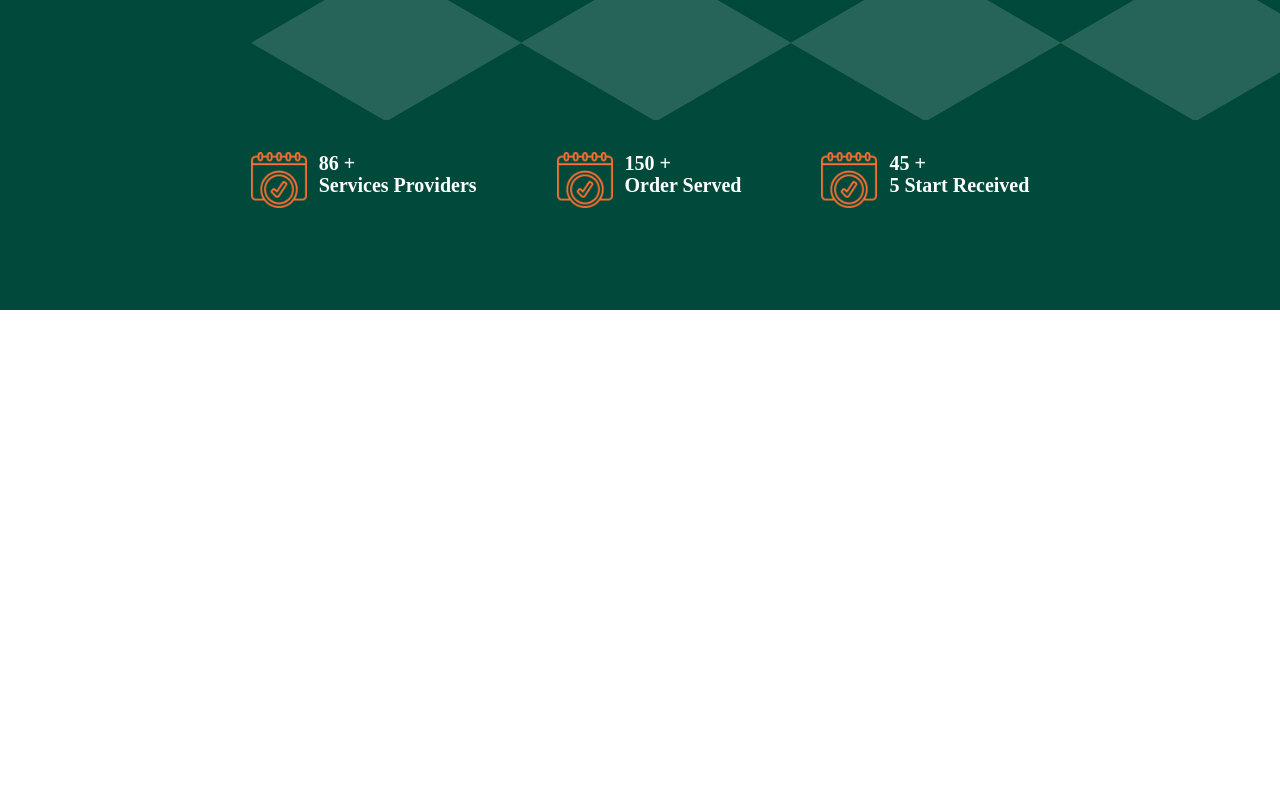
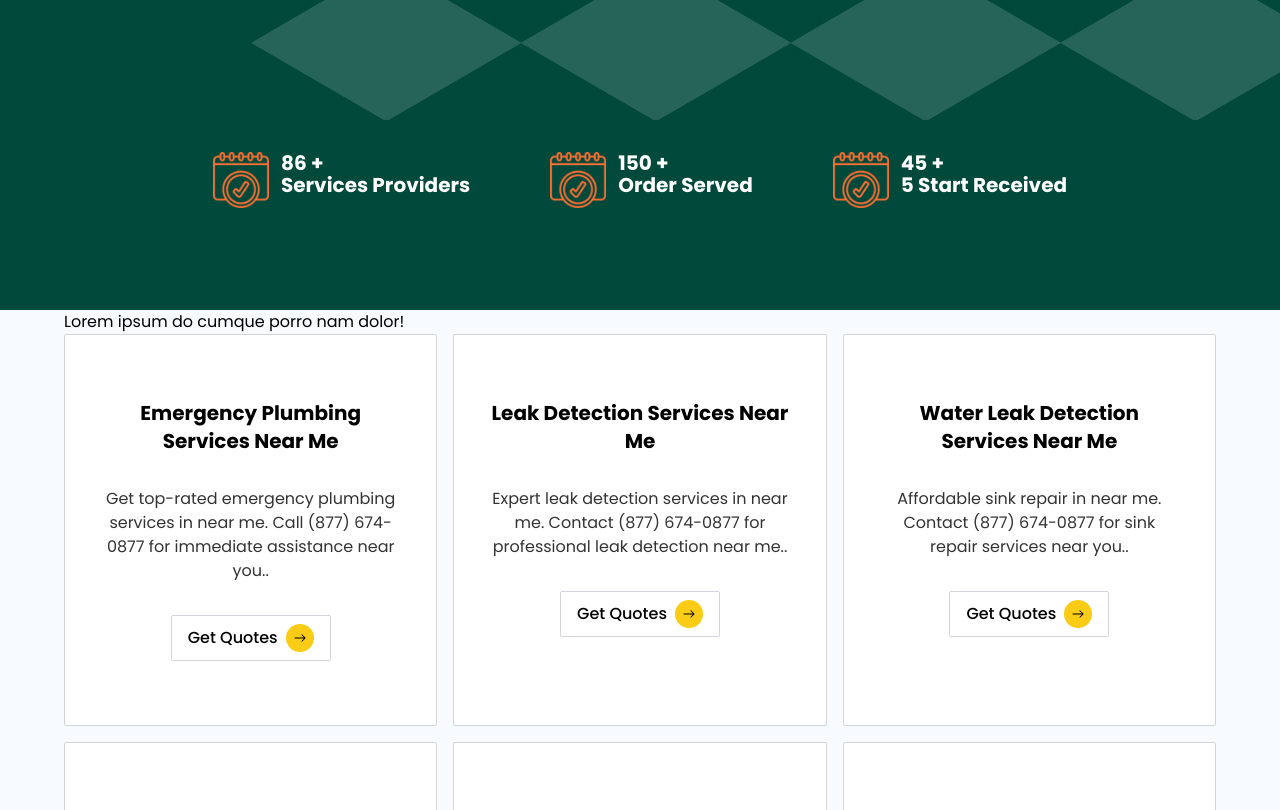
Before and after one commit to SheerGhazi/Sub-Domain-Project, a React (Vite) app: page / in a window 1280 px wide. Shown: the part 840-1650 px from the top of the page. Before the commit the page ends 1150 px from the top, so only its background shows below. Built offline with nearby package versions, Linux system fonts and the light colour scheme.

Commit message:
feat: Services Cads

```diff
--- /dev/null
+++ b/src/app/data.js
@@ -0,0 +1,123 @@
+export const services = [
+  {
+    title: "Emergency Plumbing Services",
+    description:
+      "Get top-rated emergency plumbing services in near me. Call (877) 674-0877 for immediate assistance near you..",
+  },
+  {
+    title: "Leak Detection Services",
+    description:
+      "Expert leak detection services in near me. Contact (877) 674-0877 for professional leak detection near me..",
+  },
+  {
+    title: "Water Leak Detection Services ",
+    description:
+      "Affordable sink repair in near me. Contact (877) 674-0877 for sink repair services near you..",
+  },
+  {
+    title: "Sink Repair",
+    description:
+      "Affordable sink repair in near me. Contact (877) 674-0877 for sink repair services near you..",
+  },
+  {
+    title: "Sink Repair",
+    description:
+      "Affordable sink repair in near me. Contact (877) 674-0877 for sink repair services near you..",
+  },
+  {
+    title: "Sink Repair",
+    description:
+      "Affordable sink repair in near me. Contact (877) 674-0877 for sink repair services near you..",
+  },
+  {
+    title: "Sink Repair",
+    description:
+      "Affordable sink repair in near me. Contact (877) 674-0877 for sink repair services near you..",
+  },
+  {
+    title: "Sink Repair",
+    description:
+      "Affordable sink repair in near me. Contact (877) 674-0877 for sink repair services near you..",
+  },
+  {
+    title: "Sink Repair",
+    description:
+      "Affordable sink repair in near me. Contact (877) 674-0877 for sink repair services near you..",
+  },
+  {
+    title: "Sink Repair",
+    description:
+      "Affordable sink repair in near me. Contact (877) 674-0877 for sink repair services near you..",
+  },
+  {
+    title: "Sink Repair",
+    description:
+      "Affordable sink repair in near me. Contact (877) 674-0877 for sink repair services near you..",
+  },
+  {
+    title: "Sink Repair",
+    description:
+      "Affordable sink repair in near me. Contact (877) 674-0877 for sink repair services near you..",
+  },
+  {
+    title: "Sink Repair",
+    description:
+      "Affordable sink repair in near me. Contact (877) 674-0877 for sink repair services near you..",
+  },
+  {
+    title: "Sink Repair",
+    description:
+      "Affordable sink repair in near me. Contact (877) 674-0877 for sink repair services near you..",
+  },
+  {
+    title: "Sink Repair",
+    description:
+      "Affordable sink repair in near me. Contact (877) 674-0877 for sink repair services near you..",
+  },
+  {
+    title: "Sink Repair",
+    description:
+      "Affordable sink repair in near me. Contact (877) 674-0877 for sink repair services near you..",
+  },
+  {
+    title: "Sink Repair",
+    description:
+      "Affordable sink repair in near me. Contact (877) 674-0877 for sink repair services near you..",
+  },
+  {
+    title: "Sink Repair",
+    description:
+      "Affordable sink repair in near me. Contact (877) 674-0877 for sink repair services near you..",
+  },
+  {
+    title: "Sink Repair",
+    description:
+      "Affordable sink repair in near me. Contact (877) 674-0877 for sink repair services near you..",
+  },
+  {
+    title: "Sink Repair",
+    description:
+      "Affordable sink repair in near me. Contact (877) 674-0877 for sink repair services near you..",
+  },
+  {
+    title: "Sink Repair",
+    description:
+      "Affordable sink repair in near me. Contact (877) 674-0877 for sink repair services near you..",
+  },
+  {
+    title: "Sink Repair",
+    description:
+      "Affordable sink repair in near me. Contact (877) 674-0877 for sink repair services near you..",
+  },
+  {
+    title: "Sink Repair",
+    description:
+      "Affordable sink repair in near me. Contact (877) 674-0877 for sink repair services near you..",
+  },
+  {
+    title: "Sink Repair",
+    description:
+      "Affordable sink repair in near me. Contact (877) 674-0877 for sink repair services near you..",
+  },
+
+];
--- a/src/components/Banner/Banner.css
+++ b/src/components/Banner/Banner.css
@@ -1,5 +1,5 @@
 .count-fst div:last-child {
-    font-family: 'Montserrat';
+    /* font-family: 'Montserrat'; */
     font-style: normal;
     font-weight: 450;
     font-size: 20px;
--- /dev/null
+++ b/src/components/Cards/SerCards.jsx
@@ -0,0 +1,19 @@
+import React from "react";
+import ServiceCard from "./ServiceCard";
+import { services } from "../../app/data";
+
+const SerCards = () => {
+  return (
+    <div className="w-full h-auto px-16 pb-40 bg-[#f7fbff]">
+      <h2>Lorem ipsum do cumque porro nam dolor!</h2>
+
+      <div className="grid grid-cols-1 sm:grid-cols-1 md:grid-cols-2 lg:grid-cols-3 gap-4">
+        {services.map(({ title, description }) => {
+          return <ServiceCard title={title} description={description} />;
+        })}
+      </div>
+    </div>
+  );
+};
+
+export default SerCards;
--- /dev/null
+++ b/src/components/Cards/ServiceCard.jsx
@@ -0,0 +1,24 @@
+import React from "react";
+import { IoIosArrowRoundForward } from "react-icons/io";
+
+const ServiceCard = ({ title, description }) => {
+  return (
+    <div className="bg-white w-full h-auto  py-16 px-9 border border-gray-300 rounded-sm ">
+      <div className="card flex flex-col justify-center items-center text-center gap-8">
+        <h3 className="font-bold text-xl">{title} Near Me</h3>
+        <p className="text-[#333333]">{description}</p>
+
+        <a href="tel:(877) 674-0877">
+          <button className="flex justify-center items-center px-4 py-2 border border-gray-300 rounded-sm gap-2   ">
+            <span className="font-medium">Get Quotes</span>
+            <div className="icon w-fit p-1 bg-yellow-400 rounded-full ">
+              <IoIosArrowRoundForward className="size-5" />
+            </div>
+          </button>
+        </a>
+      </div>
+    </div>
+  );
+};
+
+export default ServiceCard;
--- a/src/index.css
+++ b/src/index.css
@@ -1,6 +1,9 @@
+@import url('https://fonts.googleapis.com/css2?family=Poppins:ital,wght@0,100;0,200;0,300;0,400;0,500;0,600;0,700;0,800;0,900;1,100;1,200;1,300;1,400;1,500;1,600;1,700;1,800;1,900&display=swap');
+
 *{
     margin: 0%;
     padding: 0%;
+    font-family: 'Poppins', sans-serif;
 }
 
 @tailwind base;
--- a/src/pages/Home.jsx
+++ b/src/pages/Home.jsx
@@ -1,12 +1,17 @@
 import React from 'react'
 import Banner from '../components/Banner/Banner'
 import BannerBottom from '../components/Banner/BannerBottom'
+import SerCards from '../components/Cards/SerCards'
+
+
 
 const Home = () => {
   return (
     <div>
       <Banner/>
       <BannerBottom/>
+      <SerCards/>
+
     </div>
   )
 }
```
